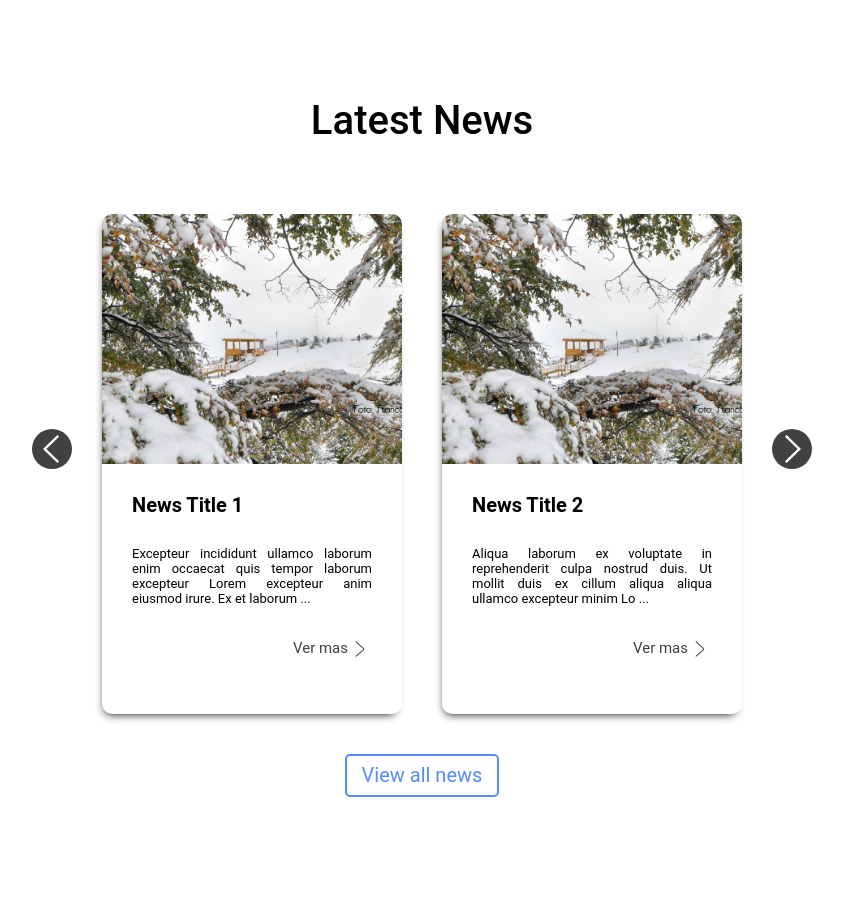
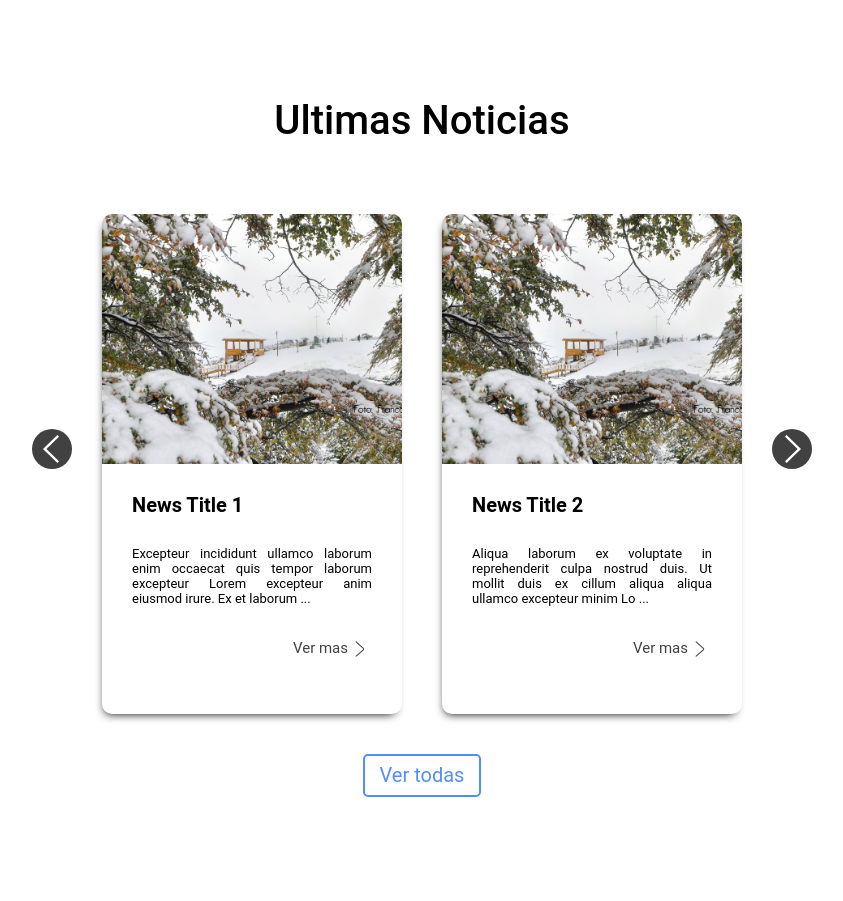
Before and after one commit to Alejo9601/gubernamental-website, a React (Create React App) app: page / in a window 1280 px wide. Shown: the part 878-1779 px from the top of the page, without its empty margins (218-1061 px from the left). Built offline with nearby package versions, Linux system fonts and the light colour scheme.

Commit message:
Changed section tittles

```diff
--- a/src/components/NewsSlider/index.jsx
+++ b/src/components/NewsSlider/index.jsx
@@ -45,7 +45,7 @@
    return (
       <section className="section-content" id="latest-news">
          <div className="section-title" id="latest-news-title">
-            <h1>Latest News</h1>
+            <h1>Ultimas Noticias</h1>
          </div>
          <div className="prev-card" onClick={() => handleSlide(false)}>
             <LeftArrow />
@@ -65,7 +65,7 @@
          <div className="next-card" onClick={() => handleSlide(true)}>
             <RightArrow />
          </div>
-         <RefButton reference={""} btnText="View all news"></RefButton>
+         <RefButton reference={""} btnText="Ver todas"></RefButton>
       </section>
    );
 };
```
